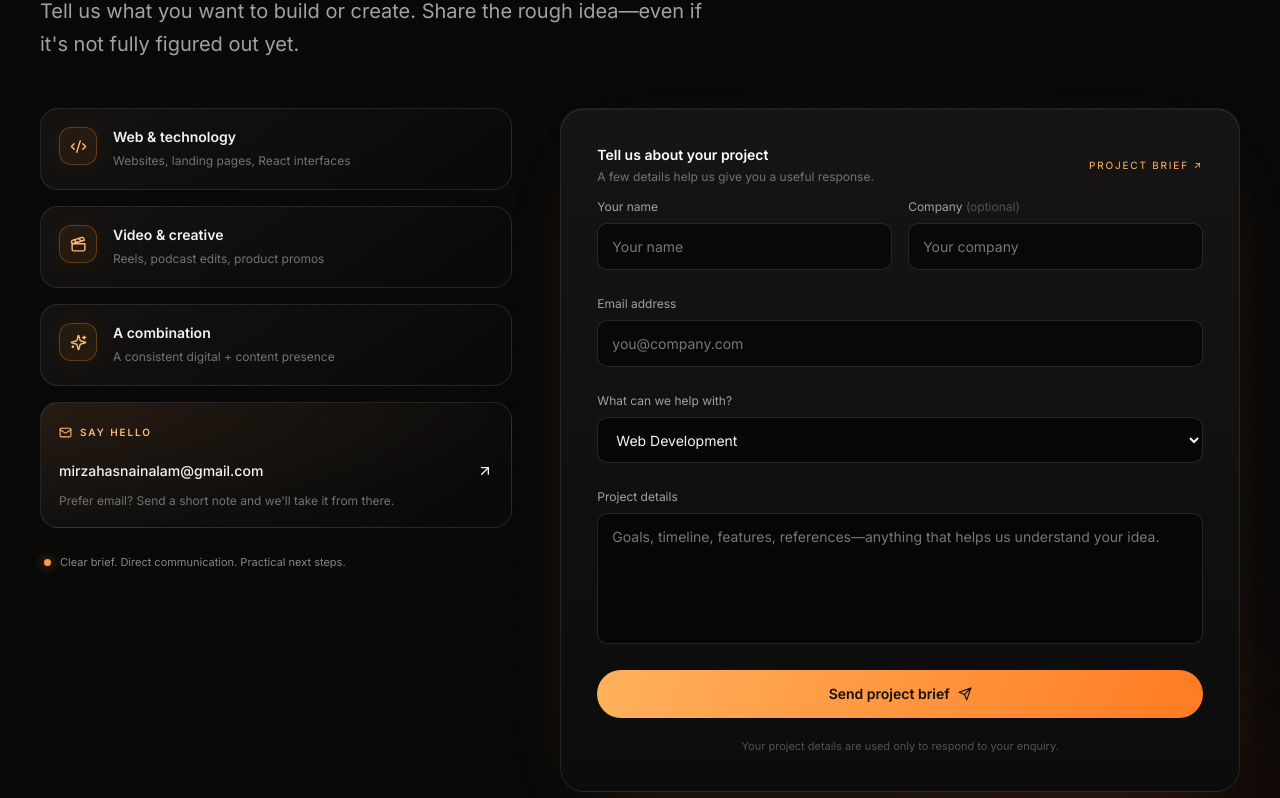
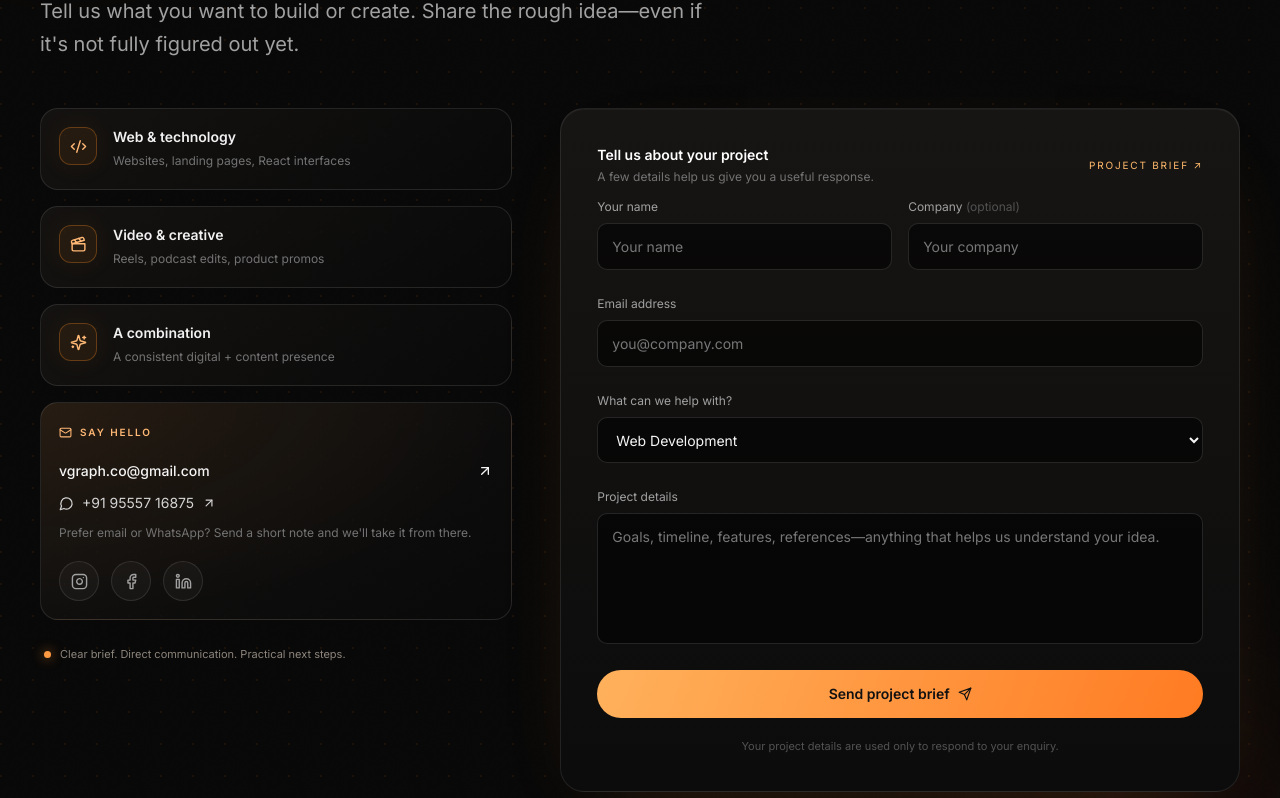
Before and after one commit to mirzahasnain-git/forge-studio-website, a React (Vite) app: page /contact in a window 1280 px wide. Shown: the part 377-1175 px from the top of the page. Built offline with nearby package versions, Linux system fonts and the light colour scheme; no server answers.

Commit message:
Update contact email and add interactive social links

```diff
--- a/src/pages/ContactPage.jsx
+++ b/src/pages/ContactPage.jsx
@@ -1,7 +1,7 @@
 import React, { useState } from "react";
 import { motion } from "framer-motion";
 import Reveal from "../components/Reveal";
-import { Mail, Send, Check, ArrowUpRight, Code2, Clapperboard, MessageCircle, Sparkles } from "lucide-react";
+import { Mail, Send, Check, ArrowUpRight, Code2, Clapperboard, MessageCircle, Sparkles, Instagram, Facebook, Linkedin } from "lucide-react";
 import { useToast } from "../hooks/use-toast";
 
 const FORMSPREE_ENDPOINT="https://formspree.io/f/myekebpn";
@@ -29,7 +29,19 @@ const ContactPage=()=>{
    <div className="grid lg:grid-cols-[.82fr_1.18fr] gap-8 lg:gap-12 items-start">
     <Reveal><aside className="space-y-4">
      {options.map((o,i)=>{const Icon=o.icon;return <motion.div whileHover={{x:5}} key={o.title} className="contact-side-card flex gap-4 items-start"><span className="service-icon service-icon-small"><Icon size={17}/></span><div><h2 className="text-sm font-semibold">{o.title}</h2><p className="mt-1 text-xs leading-5 text-neutral-500">{o.desc}</p></div></motion.div>})}
-     <div className="contact-side-card contact-email-panel"><span className="section-kicker"><Mail size={13}/> SAY HELLO</span><a href="mailto:mirzahasnainalam@gmail.com" className="mt-4 flex items-center justify-between gap-3 text-sm font-medium text-neutral-100 transition-colors hover:text-orange-200 break-all">mirzahasnainalam@gmail.com <ArrowUpRight size={16} className="shrink-0"/></a><p className="mt-3 text-xs text-neutral-500">Prefer email? Send a short note and we'll take it from there.</p></div>
+     <div className="contact-side-card contact-email-panel">
+      <span className="section-kicker"><Mail size={13}/> SAY HELLO</span>
+      <a href="mailto:vgraph.co@gmail.com" className="mt-4 flex items-center justify-between gap-3 text-sm font-medium text-neutral-100 transition-colors hover:text-orange-200 break-all">vgraph.co@gmail.com <ArrowUpRight size={16} className="shrink-0"/></a>
+      <a href="https://wa.me/919555716875" target="_blank" rel="noreferrer" className="mt-3 flex items-center gap-2 text-sm text-neutral-300 transition-colors hover:text-orange-200"><MessageCircle size={15}/> +91 95557 16875 <ArrowUpRight size={14}/></a>
+      <p className="mt-3 text-xs text-neutral-500">Prefer email or WhatsApp? Send a short note and we'll take it from there.</p>
+      <div className="mt-5 flex items-center gap-3" aria-label="V-Graph Studio social media links">
+       {[
+        {label:"Instagram",href:"https://www.instagram.com/vgraphstudio?exln=ZHdldzBqNXoyOHhp",Icon:Instagram},
+        {label:"Facebook",href:"https://www.facebook.com/share/1A45mEuro4/",Icon:Facebook},
+        {label:"LinkedIn",href:"https://www.linkedin.com/in/v-graph-studio-230489448",Icon:Linkedin},
+       ].map(({label,href,Icon})=><a key={label} href={href} target="_blank" rel="noreferrer" aria-label={label} title={label} className="flex h-10 w-10 items-center justify-center rounded-full border border-white/10 bg-white/[0.03] text-neutral-400 transition-all duration-300 hover:-translate-y-1 hover:border-orange-400/60 hover:bg-orange-400/10 hover:text-orange-300"><Icon size={17}/></a>)}
+      </div>
+     </div>
      <div className="contact-response-note"><span className="contact-live-dot"/> Clear brief. Direct communication. Practical next steps.</div>
     </aside></Reveal>
     <Reveal delay={.12}><div className="contact-panel card-dark rounded-3xl p-6 md:p-9">
```
